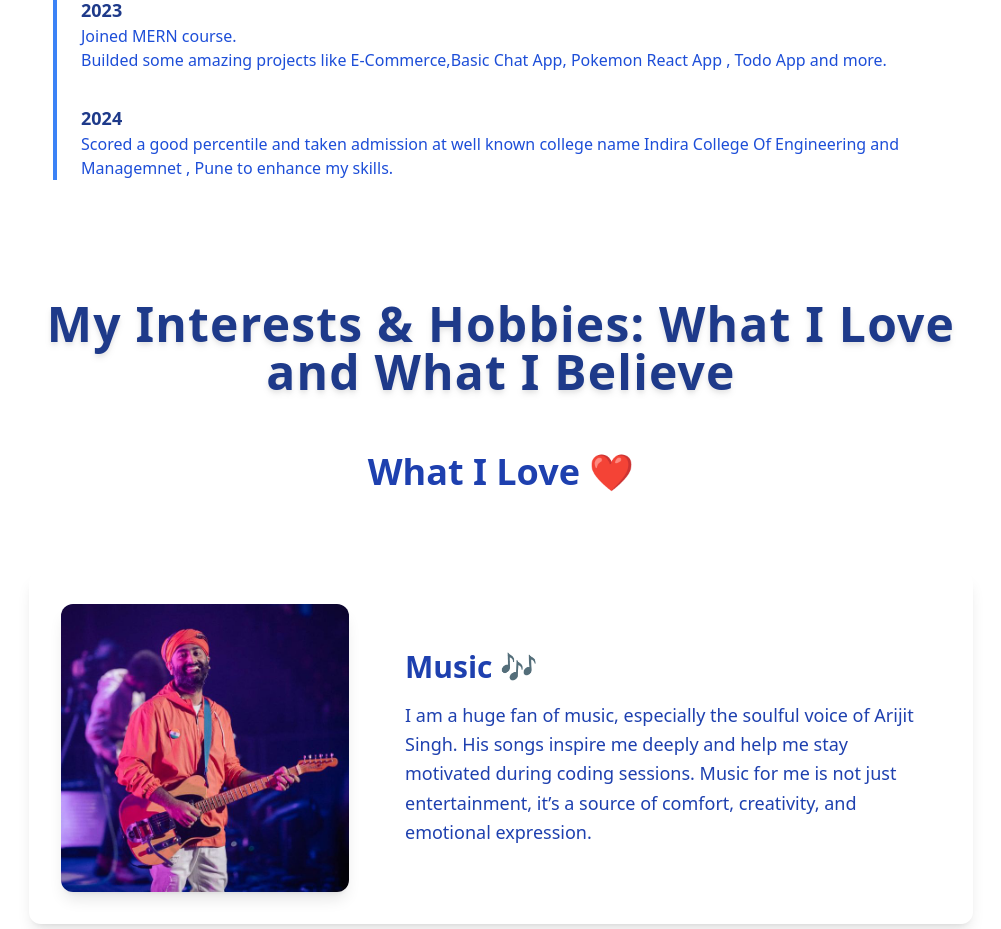
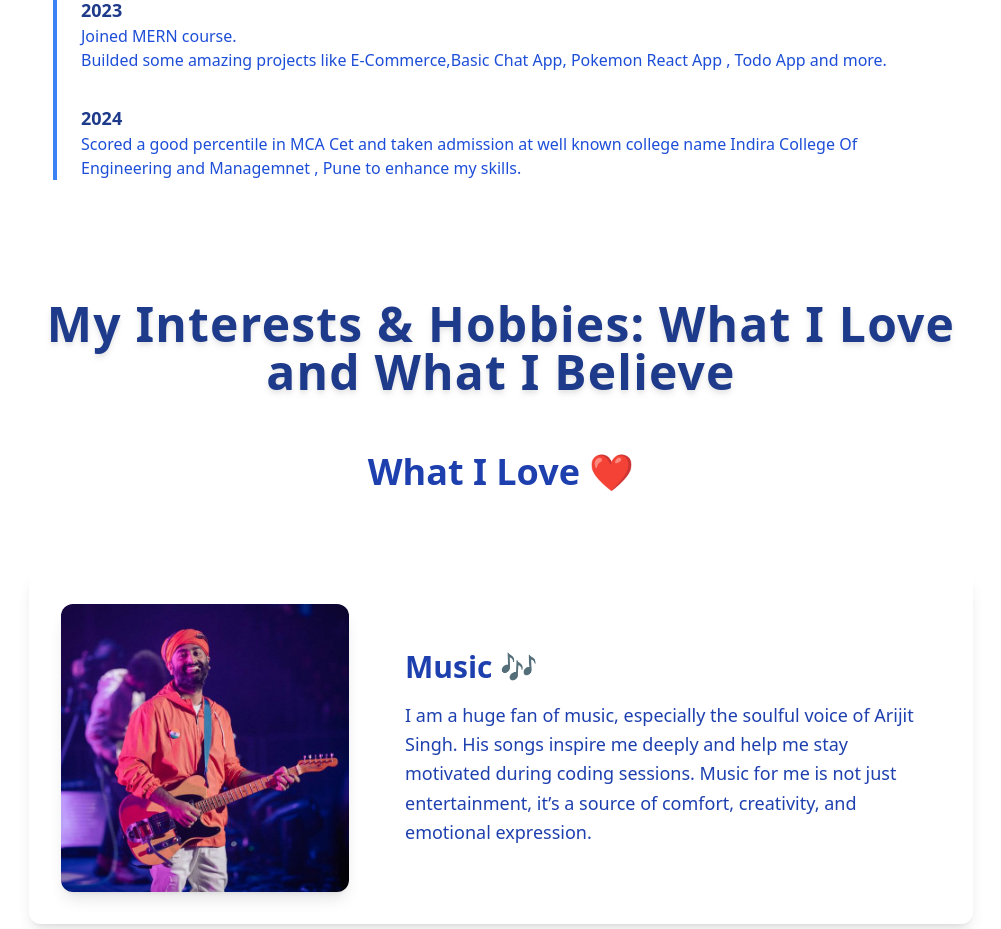
Before and after one commit to AbhijitDevghare/AbhiDevPortFolio, a React (Vite) app in the folder portfolioUI/: page /about in a window 1280 px wide. Shown: the part 1320-2249 px from the top of the page, without its empty margins (139-1140 px from the left). Built offline with nearby package versions, Linux system fonts and the light colour scheme.

Commit message:
Basic updations 4

```diff
--- a/portfolioUI/src/components/About.jsx
+++ b/portfolioUI/src/components/About.jsx
@@ -164,7 +164,7 @@ function About() {
           <li>
             <div className="text-blue-900 font-bold text-lg">2024</div>
             <div className="text-blue-700">
-              Scored a good percentile and taken admission at  well known college name Indira College Of Engineering and Managemnet , Pune to enhance my skills.
+              Scored a good percentile in MCA Cet and taken admission at  well known college name Indira College Of Engineering and Managemnet , Pune to enhance my skills.
             </div>
           </li>
         </ul>
```
